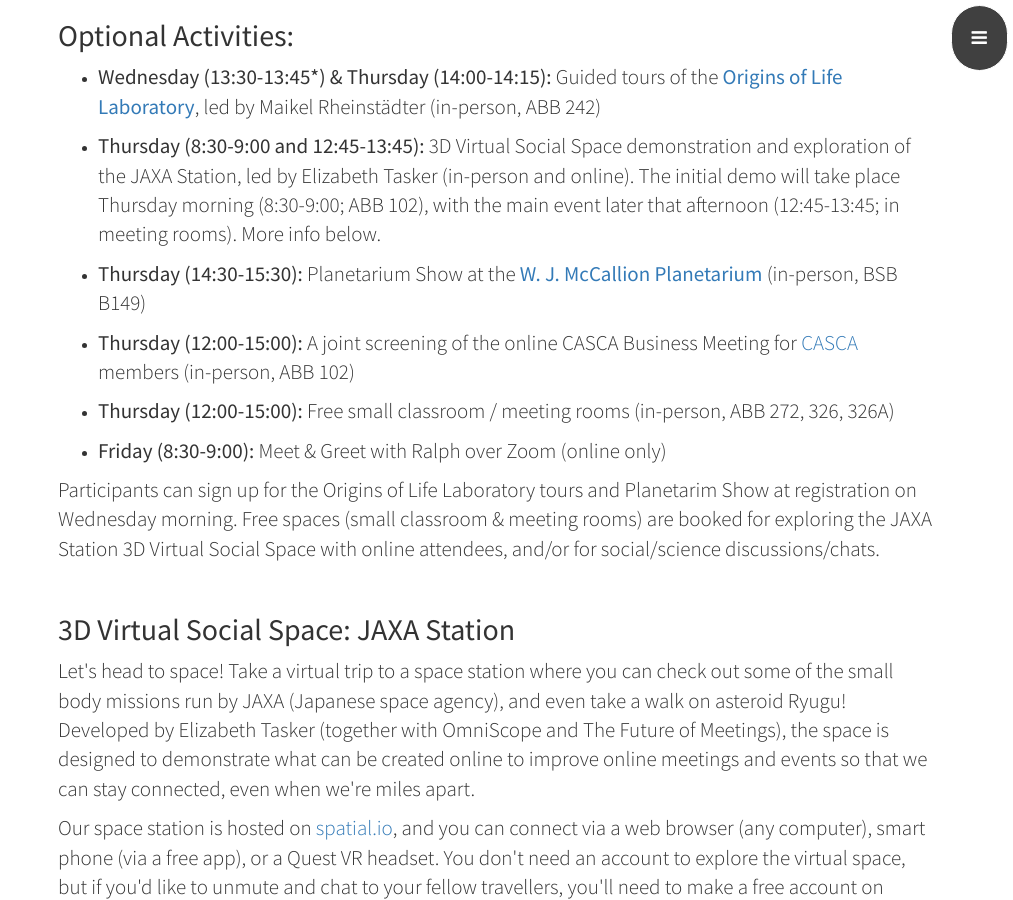
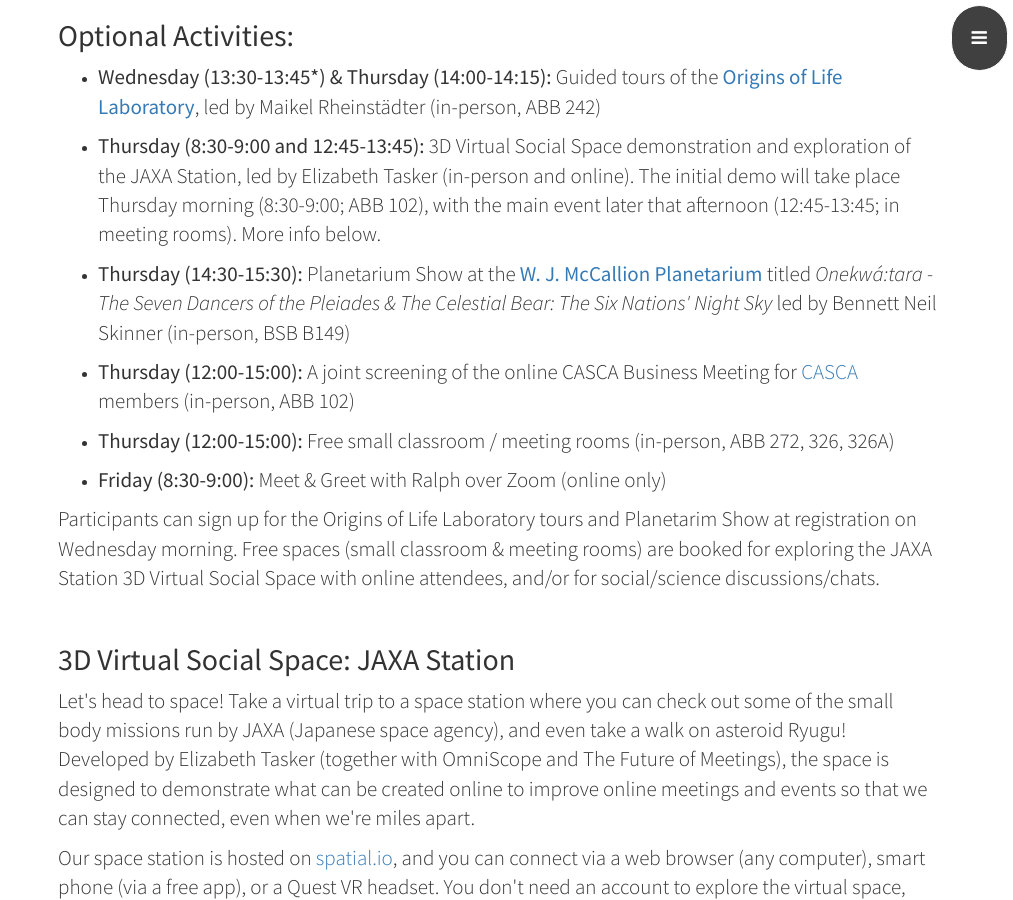
Before and after one commit to ralposium2025/ralposium2025.github.io, a Jekyll site: the page built from index.html, in a window 1280 px wide and 900 px high, scrolled down 4091 px. Shown: the whole window, without its empty margins (267-1280 px from the left). Built offline with Jekyll 4.4.1, drawn with Linux system fonts in a browser that asks for light colours; some of the changed text lies outside the part shown.

Commit message:
Last minute talk slot switches, adding Bennett, final participants list

```diff
--- a/_includes/header.html
+++ b/_includes/header.html
@@ -8,6 +8,6 @@
     <br>
     <a class="btn btn-dark btn-lg" href="#registration" target="_blank"><b><s>Registration Form</s></b></a>
     <br>
-    <h4 style="color:white;"><i>Last updated: June 22nd, 2025</i></h4>
+    <h4 style="color:white;"><i>Last updated: June 23rd, 2025</i></h4>
   </div>
 </header>
--- a/_includes/loc.html
+++ b/_includes/loc.html
@@ -15,7 +15,7 @@
             <li><p class="lead">Jess Speedie (University of Victoria)</p></li>
             <li><p class="lead">Yasuhiro Hasegawa (Jet Propulsion Laboratory)</p></li>
             <li><p class="lead">Ateş (Olcay) Göksu (McMaster University)</p></li>
-            <li><p class="lead">Bennett Skinner (McMaster University)</p></li>
+            <li><p class="lead">Bennett Neil Skinner (McMaster University)</p></li>
           </ul>
           <br>
           <p class="lead"><b>To contact the SOC or LOC write to: <i class="fa fa-envelope-o fa-fw"></i>  <a href="mailto:{{ site.email }}">{{ site.email }}</a></b></p>
--- a/_includes/program.html
+++ b/_includes/program.html
@@ -70,7 +70,7 @@
             <p class="lead">(May be updated - check it often!)</p>
             <p class="lead">All times are Eastern Daylight Time (EDT).</p>
               <!-- <img src="img/block-schedule-june6.pdf" alt="Block Schedule" style="width: 100%;"> -->
-              <embed src="img/schedule-june19c.pdf" type="application/pdf" width="100%" height="1000px">
+              <embed src="img/schedule-june23.pdf" type="application/pdf" width="100%" height="1000px">
 
             <br>
             <br>
@@ -80,7 +80,7 @@
             <ul>
               <li><p class="lead"><b>Wednesday (13:30-13:45*) & Thursday (14:00-14:15):</b> Guided tours of the <a href="https://origins.mcmaster.ca/origins-of-life-laboratory/" target="_blank"><b>Origins of Life Laboratory</b></a>, led by Maikel Rheinstädter (in-person, ABB 242)</p></li>
               <li><p class="lead"><b>Thursday (8:30-9:00 and 12:45-13:45):</b> 3D Virtual Social Space demonstration and exploration of the JAXA Station, led by Elizabeth Tasker (in-person and online). The initial demo will take place Thursday morning (8:30-9:00; ABB 102), with the main event later that afternoon (12:45-13:45; in meeting rooms). More info below.</p></li>
-              <li><p class="lead"><b>Thursday (14:30-15:30):</b> Planetarium Show at the <a href="https://planetarium.physics.mcmaster.ca/" target="_blank"><b>W. J. McCallion Planetarium</b></a> (in-person, BSB B149)</p></li>
+              <li><p class="lead"><b>Thursday (14:30-15:30):</b> Planetarium Show at the <a href="https://planetarium.physics.mcmaster.ca/" target="_blank"><b>W. J. McCallion Planetarium</b></a> titled <i>Onekwá:tara - The Seven Dancers of the Pleiades & The Celestial Bear: The Six Nations' Night Sky</i> led by Bennett Neil Skinner (in-person, BSB B149)</p></li>
               <li><p class="lead"><b>Thursday (12:00-15:00):</b> A joint screening of the online CASCA Business Meeting for <a href="https://casca.ca/" target="_blank">CASCA</a> members (in-person, ABB 102)</p></li>
               <li><p class="lead"><b>Thursday (12:00-15:00):</b> Free small classroom / meeting rooms (in-person, ABB 272, 326, 326A)</p></li>
               <li><p class="lead"><b>Friday (8:30-9:00):</b> Meet & Greet with Ralph over Zoom (online only)</p></li>
--- a/_includes/registration.html
+++ b/_includes/registration.html
@@ -150,12 +150,13 @@
         </div>
         <div class="content">
 
-          <p class="lead">Please find the list of all participants in the following dropdown (current as of 11 June 2025).</p>
+          <p class="lead">Please find the list of all participants in the following dropdown (final as of 23 June 2025).</p>
 
           <button class="collapsible"><p class="lead" style="margin-top: 5px; margin-bottom: 5px; margin-left: 20px;">From Stars to Life: List of Participants</p></button>
           <div class="content-collapsible">
             <!-- <h3>A gift Ralph can </h3> -->
             <p class="lead">Aayush Gautam</p>
+            <p class="lead">Bahman Karimi</p>
             <p class="lead">Ben Pearce</p>
             <p class="lead">Bennett Skinner</p>
             <p class="lead">Christine D Wilson</p>
@@ -166,6 +167,7 @@
             <p class="lead">Ezequiel Manzo Martínez</p>
             <p class="lead">Fereshteh Rajabi</p>
             <p class="lead">Hector Robinson</p>
+            <p class="lead">James Lai</p>
             <p class="lead">James Wadsley</p>
             <p class="lead">Jason Fiege</p>
             <p class="lead">Jess Speedie</p>
@@ -188,8 +190,11 @@
             <p class="lead">Rajika Kuruwita</p>
             <p class="lead">Ralph Egon Pudritz</p>
             <p class="lead">Ramadilen Moodelly</p>
+            <p class="lead">René Heller</p>
+            <p class="lead">Sean Matt</p>
             <p class="lead">Shahram Abbassi</p>
             <p class="lead">Shantanu Basu</p>
+            <p class="lead">Soko Matsumura</p>
             <p class="lead">Tamara Koletic</p>
             <p class="lead">Toktam Rashidi Shahri</p>
             <p class="lead">William Edgar Harris</p>
```
Also changed, not shown: 5 other files.
